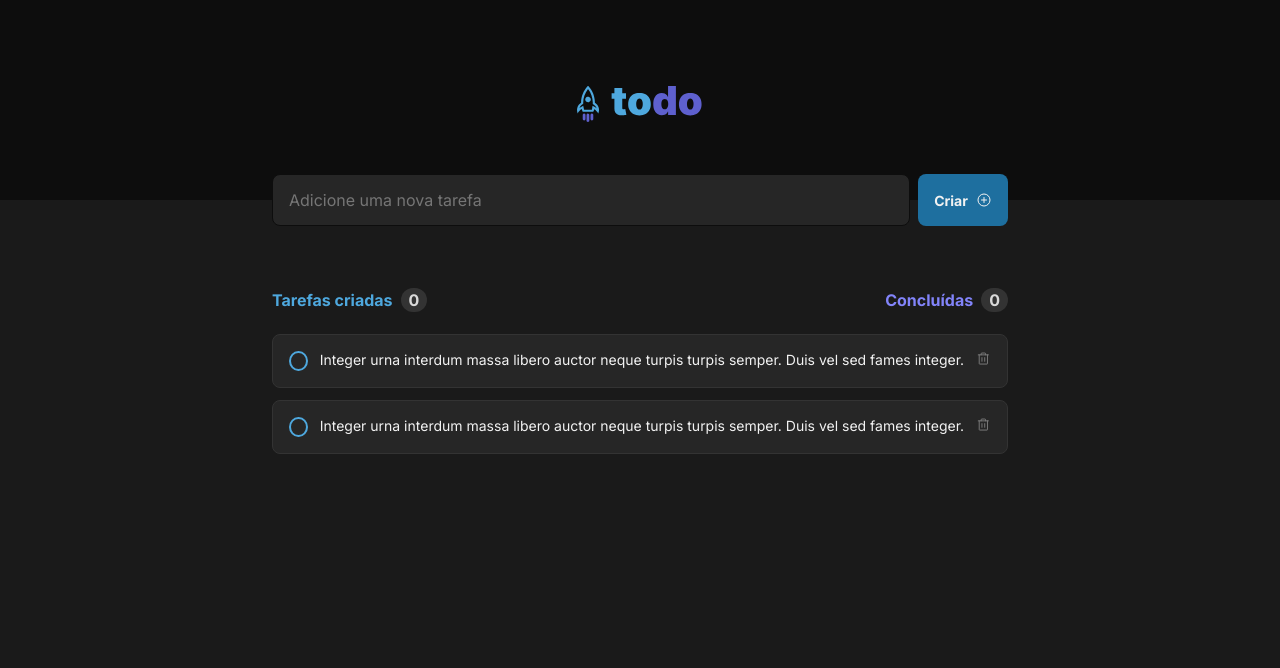
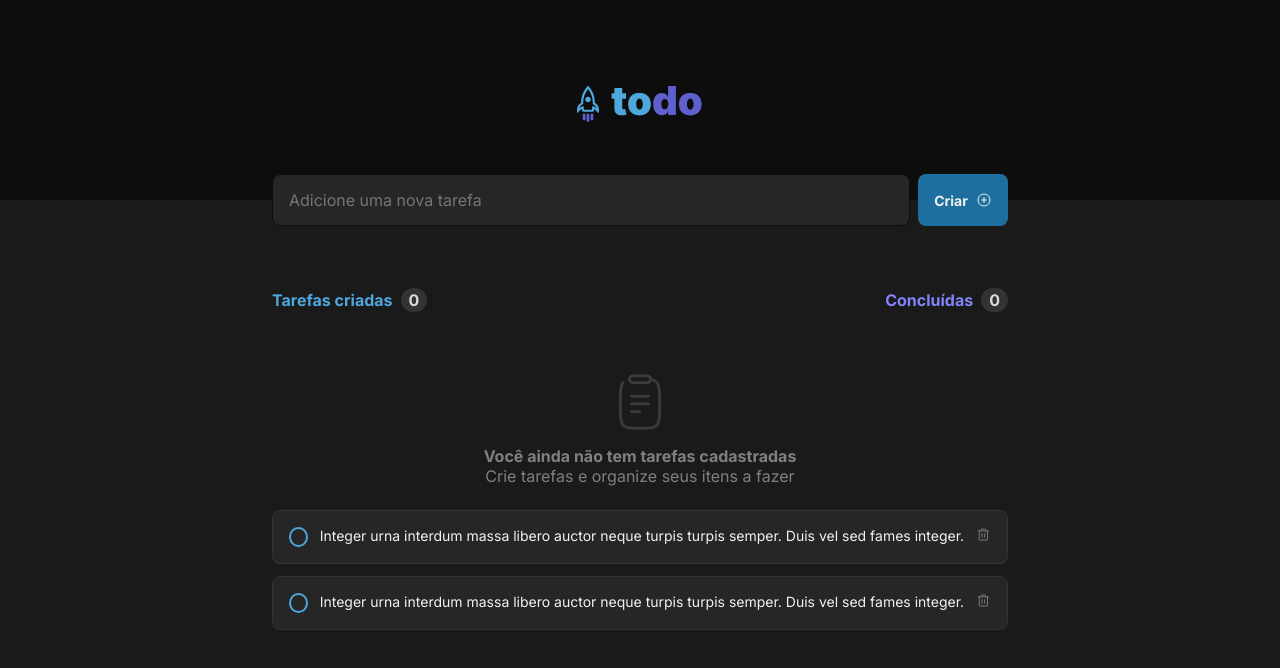
Before and after one commit to lucasminatelli/01-desafio-ignite, a React (Vite) app: page / in a window 1280 px wide. Shown: the top 668 px of the page. Built offline with nearby package versions, Linux system fonts and the light colour scheme.

Commit message:
lista vazia

```diff
--- a/src/components/ToDo.module.css
+++ b/src/components/ToDo.module.css
@@ -62,3 +62,21 @@
 .lista {
     margin-top: 1.5rem;
 }
+
+.lista_vazia {
+    margin-top: 4rem;
+    display: grid;
+    text-align: center;
+    justify-content: center;
+}
+
+.lista_vazia img {
+    margin: auto;
+    width: 3.5rem;
+    height: 3.5rem;
+    margin-bottom: 1rem;
+}
+
+.lista_vazia strong {
+    font-weight: bold;
+}
--- a/src/components/ToDo.tsx
+++ b/src/components/ToDo.tsx
@@ -1,6 +1,7 @@
 import { PlusCircle } from "phosphor-react";
 import { Tarefa } from "./Tarefa";
 import styles from "./ToDo.module.css";
+import doc from "../assets/doc.svg";
 
 export function ToDo() {
   return (
@@ -27,6 +28,12 @@ export function ToDo() {
           </div>
         </header>
 
+        <div className={styles.lista_vazia}>
+          <img src={doc} alt="" />
+          <strong>Você ainda não tem tarefas cadastradas</strong>
+          <span>Crie tarefas e organize seus itens a fazer</span>
+        </div>
+
         <div className={styles.lista}>
           <Tarefa />
           <Tarefa />
```
